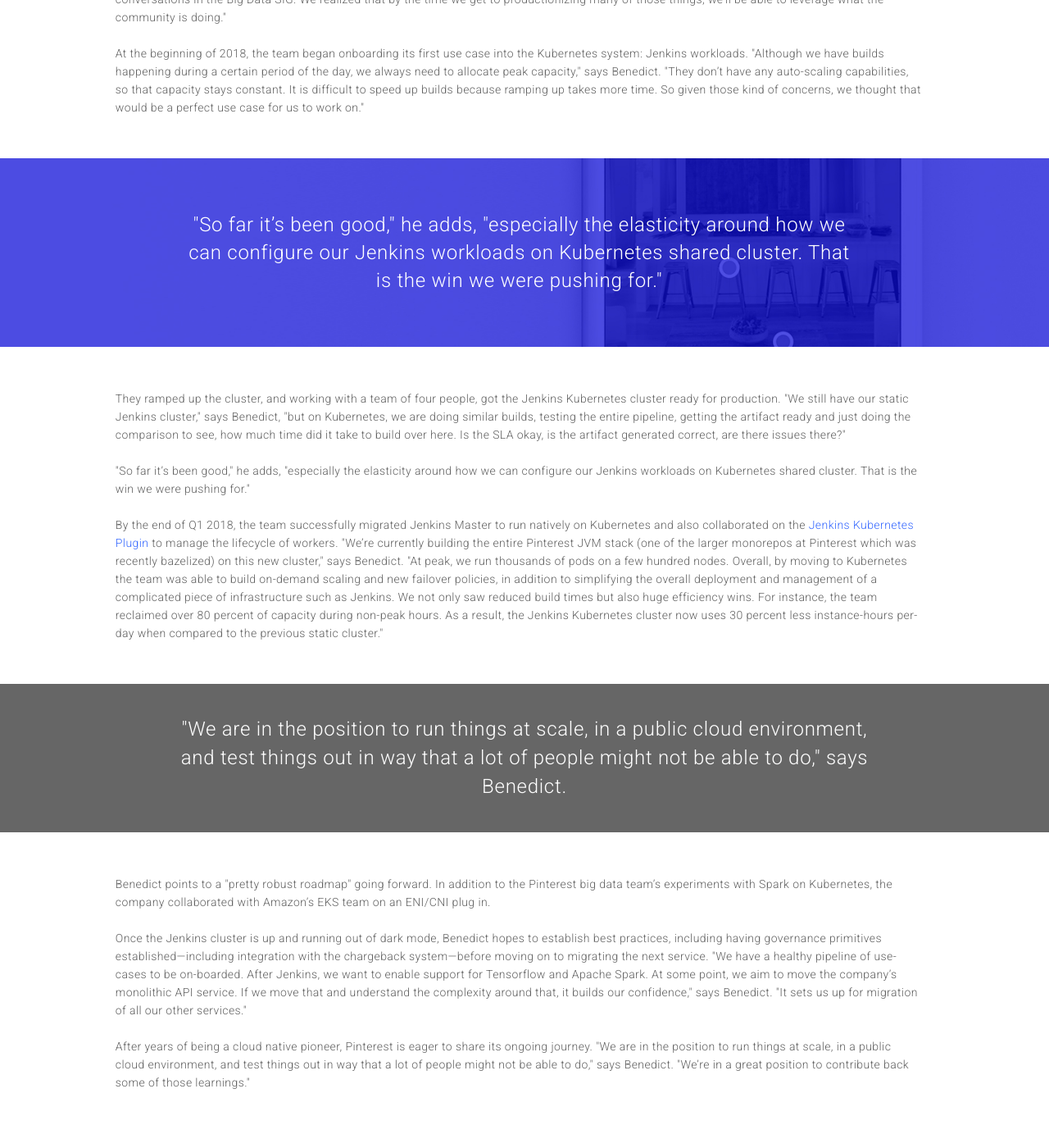
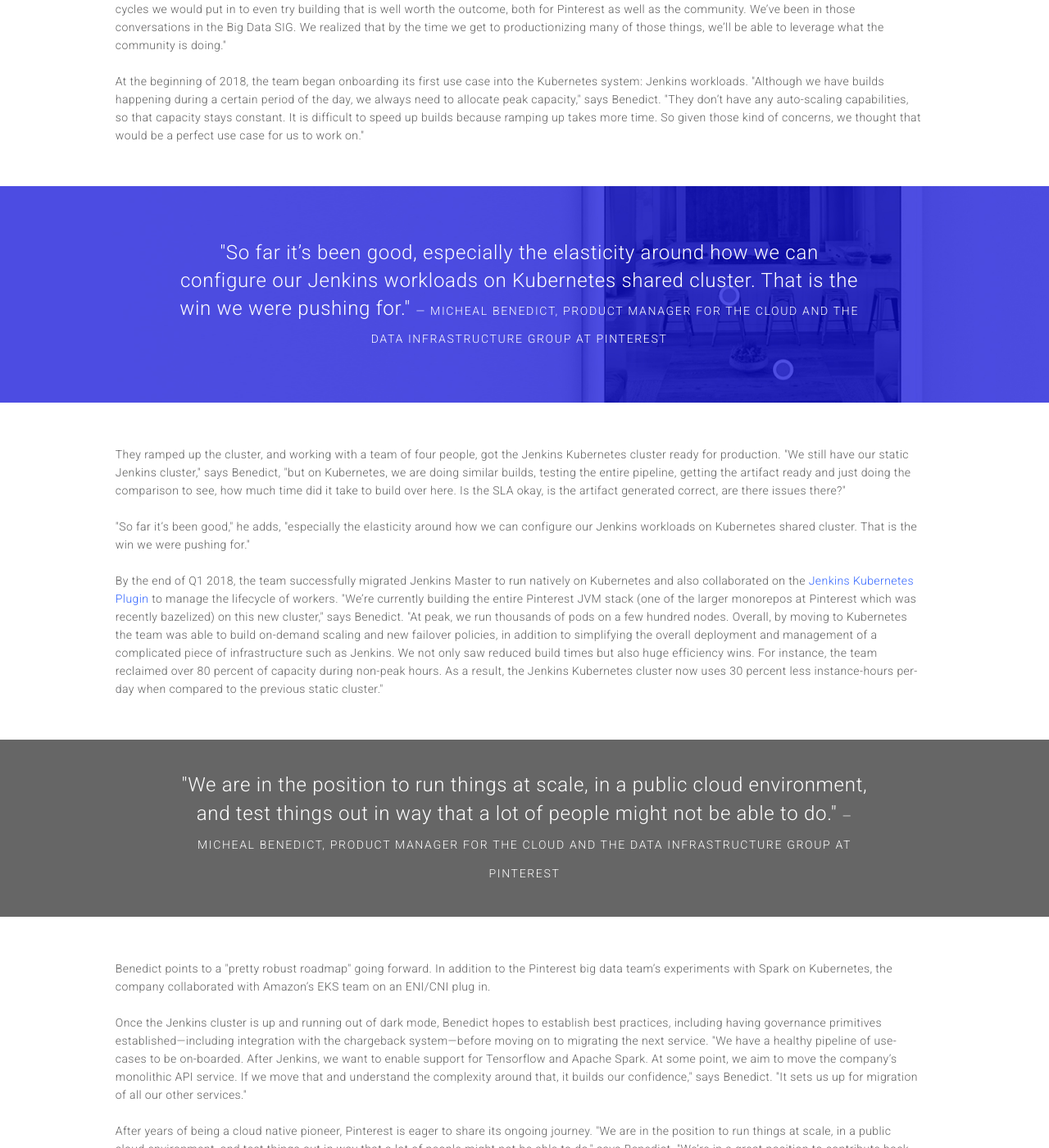
Before and after one commit to alexcontini/alexcontini.github.io, a Jekyll site: the page pinterest/pinterest.html, which Jekyll copies as it is, in a window 1280 px wide and 1400 px high, scrolled down 2031 px. Shown: the whole window at 82% size. Built offline with Jekyll 4.4.1, drawn with Linux system fonts in a browser that asks for light colours; some of the changed text lies outside the part shown.

Commit message:
Update pinterest.html

```diff
--- a/pinterest/pinterest.html
+++ b/pinterest/pinterest.html
@@ -21,7 +21,7 @@
 </div>
 
 <div class="details">
-    Company &nbsp;<b>Pinterest</b>&nbsp;&nbsp;&nbsp;&nbsp;&nbsp;Location &nbsp;<b>San Francisco, California</b>&nbsp;&nbsp;&nbsp;&nbsp;&nbsp;Industry &nbsp;<b>Discovery engine</b>
+    Company &nbsp;<b>Pinterest</b>&nbsp;&nbsp;&nbsp;&nbsp;&nbsp;Location &nbsp;<b>San Francisco, California</b>&nbsp;&nbsp;&nbsp;&nbsp;&nbsp;Industry &nbsp;<b>Web and Mobile App</b>
 </div>
 
 <hr>
@@ -65,7 +65,7 @@
 </section>
 <div class="banner3" style="background-image: url('CaseStudy_pinterest_banner3.jpg')">
   <div class="banner3text">
-    "Though Kubernetes lacked certain things we wanted, we realized that by the time we get to productionizing many of those things, we’ll be able to leverage what the community is doing."</span>
+    "Though Kubernetes lacked certain things we wanted, we realized that by the time we get to productionizing many of those things, we’ll be able to leverage what the community is doing." <span style="font-size:14px;letter-spacing:0.12em;padding-top:20px;text-transform:uppercase;line-height:14px">— MICHEAL BENEDICT, PRODUCT MANAGER FOR THE CLOUD AND THE DATA INFRASTRUCTURE GROUP AT PINTEREST</span>
   </div>
 </div>
 <section class="section3">
@@ -80,7 +80,7 @@
 </section>
 <div class="banner4" style="background-image: url('CaseStudy_pinterest_banner4.jpg')">
   <div class="banner4text">
-"So far it’s been good," he adds, "especially the elasticity around how we can configure our Jenkins workloads on Kubernetes shared cluster. That is the win we were pushing for."
+"So far it’s been good, especially the elasticity around how we can configure our Jenkins workloads on Kubernetes shared cluster. That is the win we were pushing for." <span style="font-size:14px;letter-spacing:0.12em;padding-top:20px;text-transform:uppercase;line-height:14px">— MICHEAL BENEDICT, PRODUCT MANAGER FOR THE CLOUD AND THE DATA INFRASTRUCTURE GROUP AT PINTEREST</span>
   </div>
 </div>
 
@@ -95,7 +95,7 @@
 
 <div class="banner5">
   <div class="banner5text">
-  "We are in the position to run things at scale, in a public cloud environment, and test things out in way that a lot of people might not be able to do," says Benedict.
+ "We are in the position to run things at scale, in a public cloud environment, and test things out in way that a lot of people might not be able to do." <span style="font-size:14px;letter-spacing:0.12em;padding-top:20px;text-transform:uppercase;line-height:14px">— MICHEAL BENEDICT, PRODUCT MANAGER FOR THE CLOUD AND THE DATA INFRASTRUCTURE GROUP AT PINTEREST</span>
   </div>
 </div>
 
```
Also changed, not shown: other parts of pinterest/pinterest.html (+1 -1 lines).
